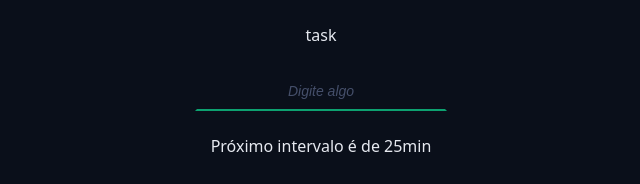
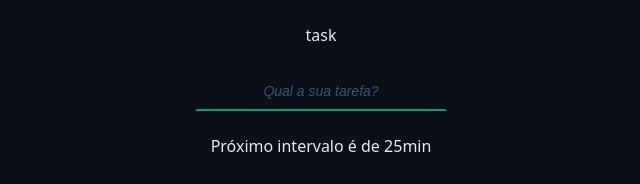
Before and after one commit to commit-ana/CONTRUCAO_FRONT1, a React (Vite) app in the folder praticas/pomodoro/: page / in a window 1280 px wide. Shown: the part 613-797 px from the top of the page, without its empty margins (319-959 px from the left). Built offline with nearby package versions, Linux system fonts and the light colour scheme.

Commit message:
pratica39 - implementa captura de dados do formulário usando useRef

```diff
--- a/praticas/pomodoro/src/components/MainForm/index.tsx
+++ b/praticas/pomodoro/src/components/MainForm/index.tsx
@@ -1,28 +1,39 @@
-import { PlayCircleIcon, StopCircleIcon } from 'lucide-react';
+import { PlayCircleIcon, StopCircle, StopCircleIcon } from 'lucide-react';
+import { useRef } from 'react'; // 1. Importando o useRef
 import { Cycles } from '../Cycles';
 import { DefaultButton } from '../DefaultButton';
 import { DefaultInput } from '../DefaultInput';
+import { useTaskContext } from '../../contexts/TaskContext/useTaskContext';
 
 export function MainForm() {
+  const { state } = useTaskContext();
+
+  // 2. Criando a "caixa forte" para o input
+  const taskNameInput = useRef<HTMLInputElement>(null);
+
   function handleCreateNewTask(event: React.FormEvent<HTMLFormElement>) {
     event.preventDefault();
 
-    console.log('DEU CERTO');
+    // 4. Lendo o valor apenas agora, no submit!
+    const taskTitle = taskNameInput.current?.value;
+    console.log('Tarefa capturada:', taskTitle);
   }
 
   return (
-    <form onSubmit={handleCreateNewTask} className='form' action=''>
+    <form onSubmit={handleCreateNewTask} className='form'>
       <div className='formRow'>
         <DefaultInput
           labelText='task'
           id='meuInput'
           type='text'
-          placeholder='Digite algo'
+          placeholder='Qual a sua tarefa?'
+          // 3. Passando a referência para o nosso componente
+          ref={taskNameInput}
         />
       </div>
 
       <div className='formRow'>
-        <p>Próximo intervalo é de 25min</p>
+        <p>Próximo intervalo é de {state.config.workTime}min</p>
       </div>
 
       <div className='formRow'>
@@ -33,6 +44,8 @@ export function MainForm() {
         <DefaultButton icon={<PlayCircleIcon />} />
         <DefaultButton icon={<StopCircleIcon />} color='red' />
       </div>
+
+
     </form>
   );
 }
```
